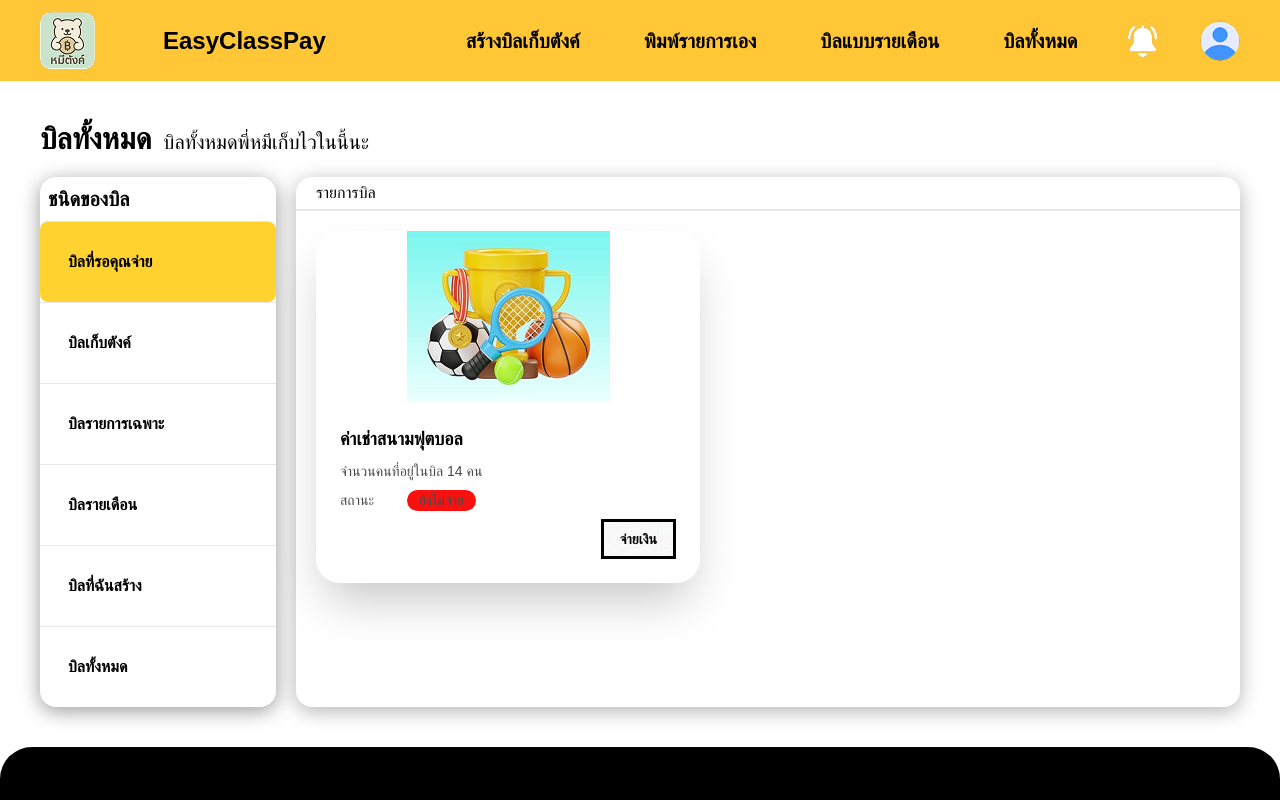
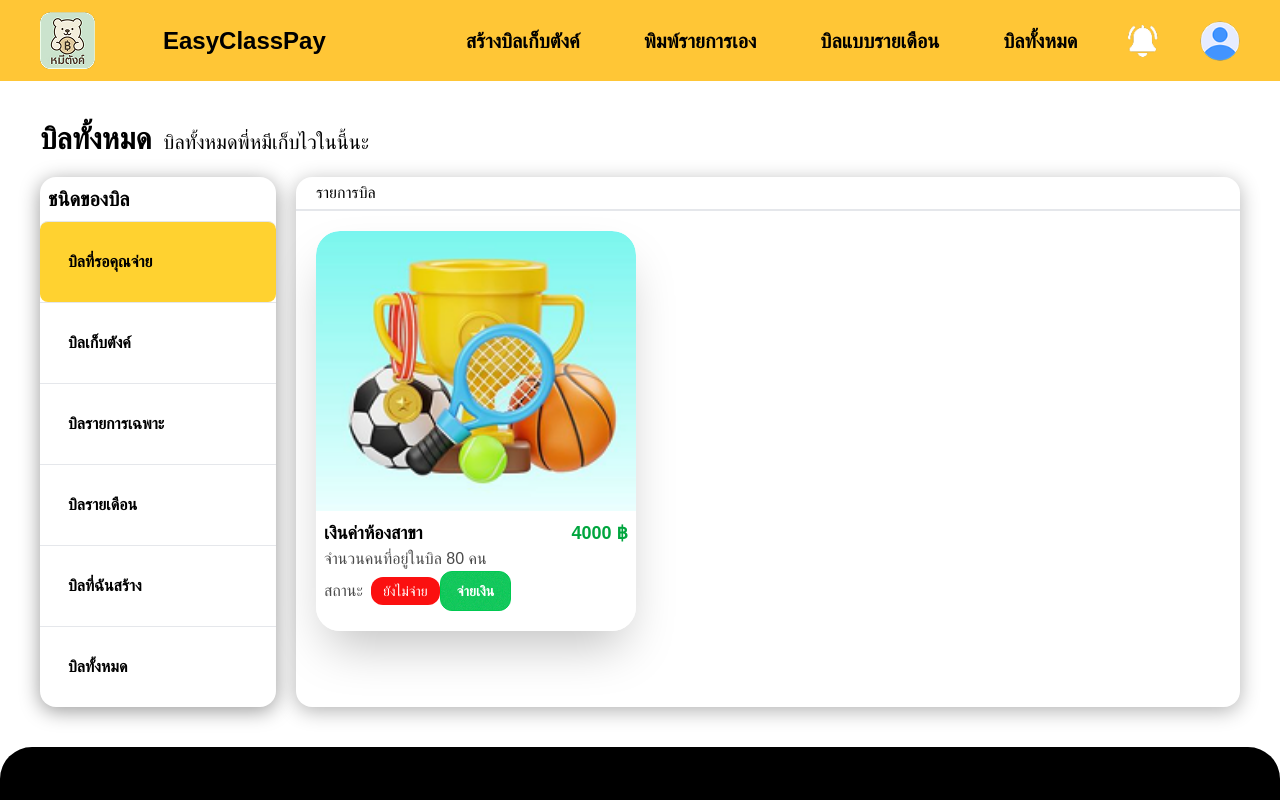
Before and after one commit to BunyawatCharnwechsart/EasyClassPay, a Nuxt app in the folder easyClassPay/: page /allBill in a window 1280 px wide. Shown: the top 800 px of the page. Built offline with nearby package versions, Linux system fonts and the light colour scheme; a web font is replaced by a local one.

Commit message:
card
รอแก้

```diff
--- a/easyClassPay/app/components/ModelCard.vue
+++ b/easyClassPay/app/components/ModelCard.vue
@@ -1,21 +1,41 @@
 <template>
     <div class="font-Bai-Jamjuree select-none">
-        <div class="card bg-base-100 w-96 shadow-2xl rounded-3xl">
-            <figure>
-                <img
-                src="/bill1.png"/>
-            </figure>
-            <div class="card-body">
-                <h1 class="card-title">ค่าเช่าสนามฟุตบอล</h1>
-                <p class="text-[#4A4A4A]">จำนวนคนที่อยู่ในบิล 14 คน</p>
-                    <div class="text-[#4A4A4A]">
-                        <span>สถานะ</span>
-                        <span class="float-end mr-50 bg-[#FB1010] rounded-xl px-3">ยังไม่จ่าย</span>
+     <!--bill 1-->
+     <!-- card -->
+        <div class="w-80 h-100 bg-white rounded-3xl shadow-2xl overflow-hidden">
+
+            <div class="bg-[url('/bill1.png')] w-full h-70 rounded-t-3xl bg-no-repeat bg-cover relative">
+            </div>
+
+            <div class="w-full h-30 bg-white rounded-t-3xl p-2">
+
+                <div class="flex items-center justify-between">
+                    <h1 class="card-title">เงินค่าห้องสาขา</h1>
+                    <span class="text-green-600 font-bold text-lg">4000 ฿</span>
+                </div>
+
+                <p class="text-[#4A4A4A]">จำนวนคนที่อยู่ในบิล 80 คน</p>
+
+                <div class="text-[#4a4a4a]">
+                    <div class="flex items-center justify-betweeng">
+
+                    <span>สถานะ</span>
+                    <span class="ml-2 bg-[#FB1010] text-white rounded-xl px-3 py-1 text-sm">ยังไม่จ่าย</span>
+
+                    <button class="btn border border-green-500 bg-green-500 text-white hover:bg-green-600 rounded-xl px-4 py-2">จ่ายเงิน</button>
+
                     </div>
-                    <div class="card-actions justify-end">
-                        <button class="btn btn-primary">จ่ายเงิน</button>
-                    </div>
+
+
+
+                </div>
+
+
+
+
+
             </div>
         </div>
     </div>
+
 </template>
```
